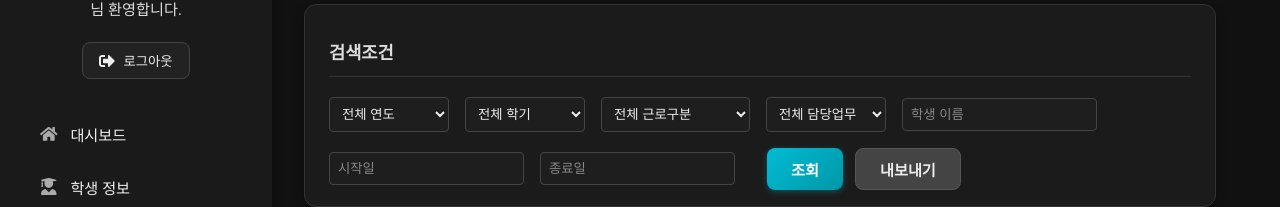
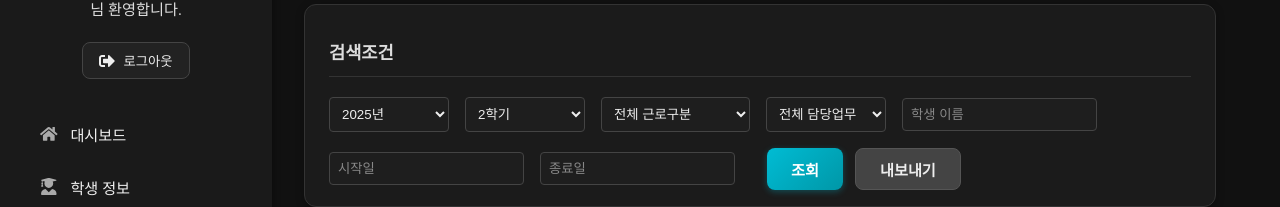
Before and after one commit to SHP-0701/student-manage-app, a Next.js app: page /dashboard/attendance in a window 1280 px wide. Shown: the part 147-354 px from the top of the page. Built offline with nearby package versions, Linux system fonts and the light colour scheme; no server answers; the database is empty.

Commit message:
출결기록 페이지 내 기본 필터 '학년도', '학기' 설정

```diff
--- a/pages/dashboard/attendance.js
+++ b/pages/dashboard/attendance.js
@@ -11,7 +11,7 @@ import Layout from '@/components/Layout';
 import DatePicker from 'react-datepicker';
 import styles from '@/styles/Attendance.module.css';
 import { useEffect, useState } from 'react';
-import { getLocalDateString } from '@/utils/timeUtils';
+import { getLocalDateString, getYearTerm } from '@/utils/timeUtils';
 
 export default function AttendancePage() {
   // 출결데이터 상태(state)
@@ -20,6 +20,7 @@ export default function AttendancePage() {
   // 필터 상태(state)
   const [searchYear, setSearchYear] = useState(''); // 학년도
   const [searchTerm, setSearchTerm] = useState(''); // 학기
+
   const [searchWorkType, setSearchWorkType] = useState(''); // 근로구분(국가근로, 대학행정인턴, 교육지원)
   const [searchStdJob, setSearchStdJob] = useState(''); // 담당업무(실습실, 카운터, ECSC, 모니터링)
   const [searchName, setSearchName] = useState(''); // 이름
@@ -109,6 +110,9 @@ export default function AttendancePage() {
 
   // 페이지 로드 or 변경 시 자동 출결기록 조회
   useEffect(() => {
+    const { year, term } = getYearTerm(new Date());
+    if (year) setSearchYear(year);
+    if (term) setSearchTerm(term);
     fetchAttendance();
   }, [currentPage]); // currentPage 변경될 때마다 재조회
 
```
